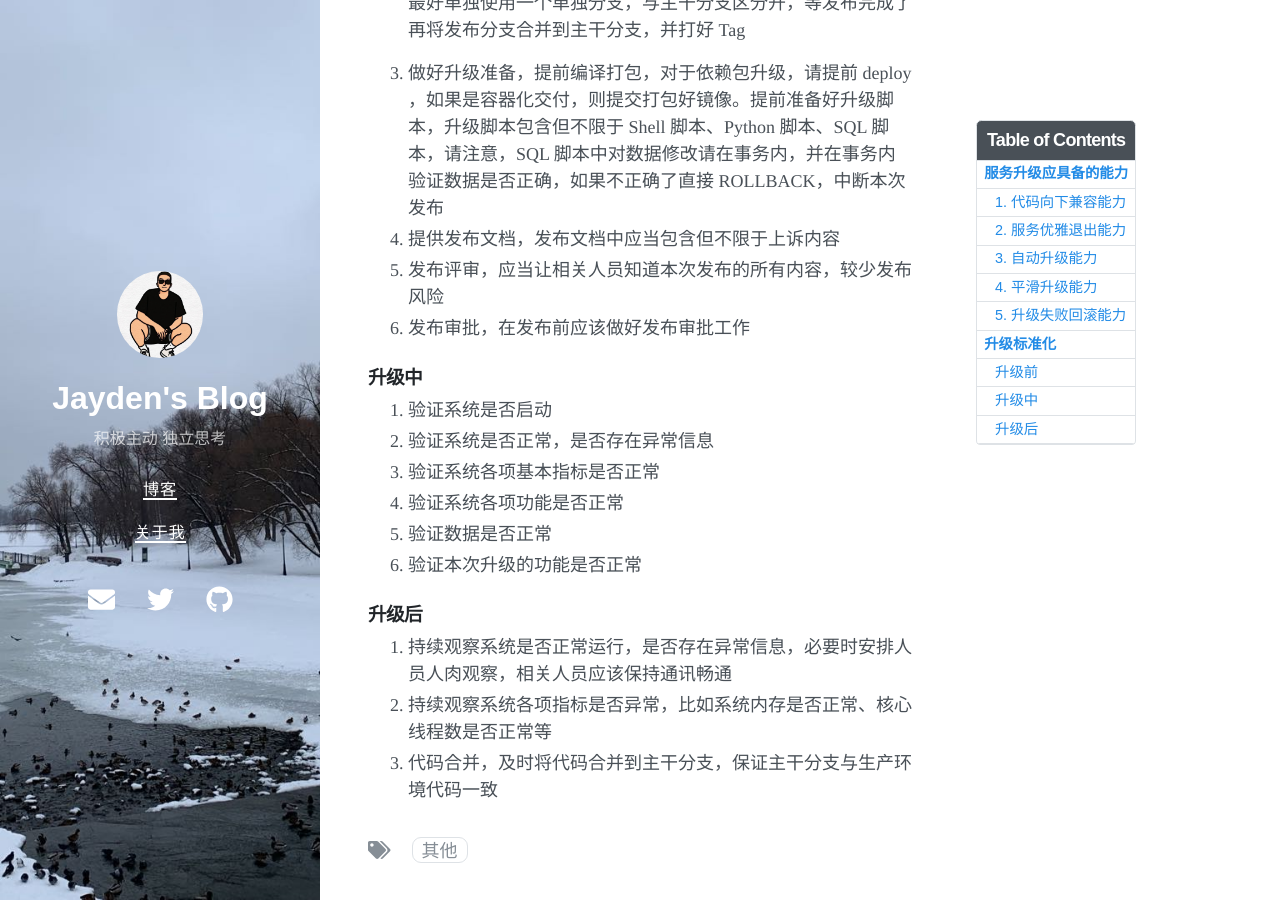
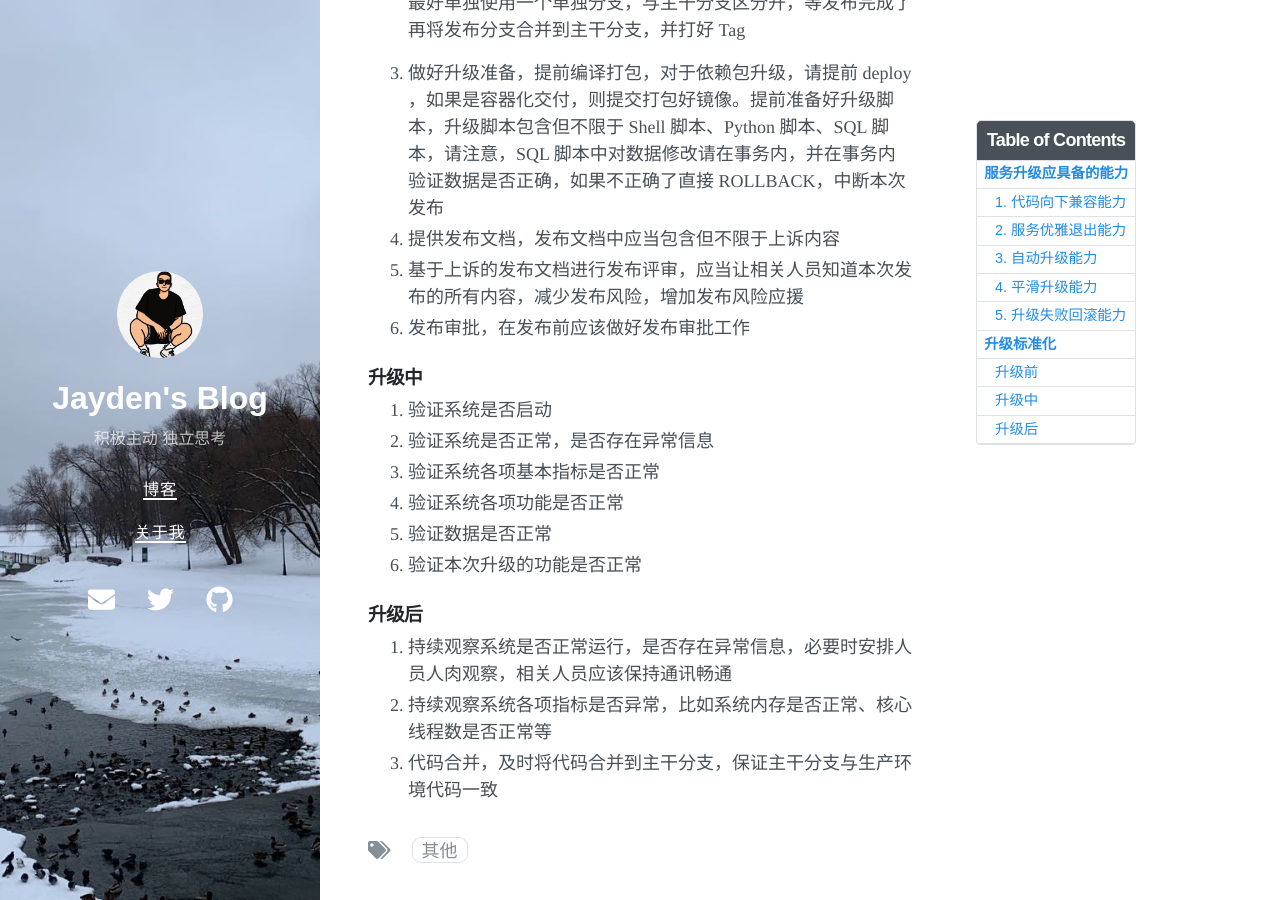
Before and after one commit to JaydenHu6/JaydenHu6.github.io, a Jekyll site: the page built from _posts/2023-02-17-服务升级总结提炼.md, in a window 1280 px wide and 900 px high, scrolled down 1823 px. Built offline with Jekyll 4.4.1, drawn with Linux system fonts in a browser that asks for light colours; nearby versions of some CDN libraries.

Commit message:
update: 修改'服务升级总结提炼'

```diff
--- a/_posts/2023-02-17-服务升级总结提炼.md
+++ b/_posts/2023-02-17-服务升级总结提炼.md
@@ -60,7 +60,7 @@ SDK向下兼容能力必不可少，你永远不知道 SDK 使用方正在使用
 
 3. 做好升级准备，提前编译打包，对于依赖包升级，请提前 deploy ，如果是容器化交付，则提交打包好镜像。提前准备好升级脚本，升级脚本包含但不限于 Shell 脚本、Python 脚本、SQL 脚本，请注意，SQL 脚本中对数据修改请在事务内，并在事务内验证数据是否正确，如果不正确了直接 ROLLBACK，中断本次发布
 4. 提供发布文档，发布文档中应当包含但不限于上诉内容
-5. 发布评审，应当让相关人员知道本次发布的所有内容，较少发布风险
+5. 基于上诉的发布文档进行发布评审，应当让相关人员知道本次发布的所有内容，减少发布风险，增加发布风险应援
 6. 发布审批，在发布前应该做好发布审批工作
 
 ### 升级中
```
